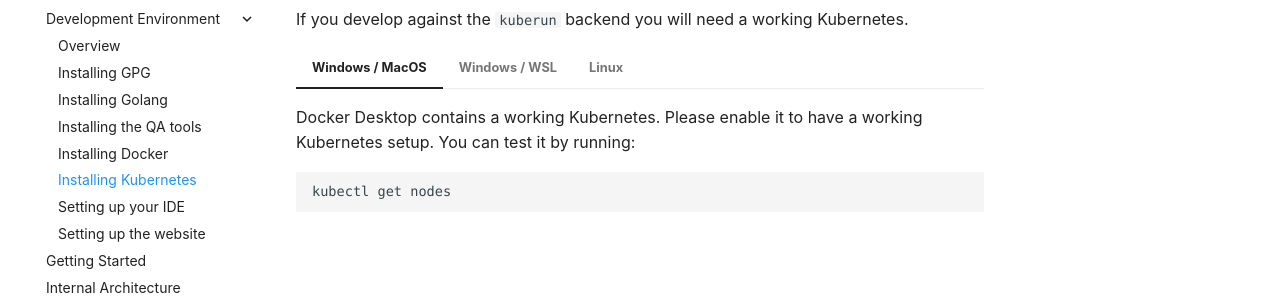
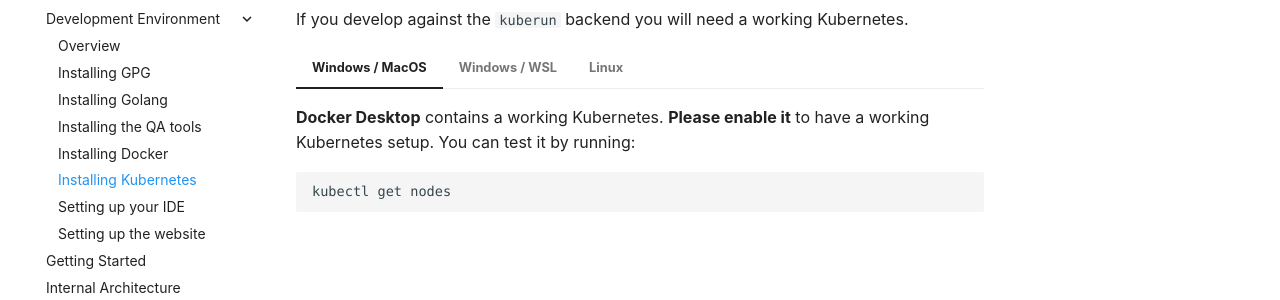
Before and after one commit to ContainerSSH/containerssh.github.io, an MkDocs documentation site: the page built from docs/development/devenv/kubernetes.md, in a window 1280 px wide. Shown: the part 221-521 px from the top of the page. Built offline with MkDocs 1.6.1 and Material for MkDocs 9.7.7, drawn with Linux system fonts in a browser that asks for light colours; comment, search, counter and statistics services are not loaded.

Commit message:
Better highlighting

````diff
--- a/docs/development/devenv/kubernetes.md
+++ b/docs/development/devenv/kubernetes.md
@@ -4,7 +4,7 @@
 
 === "Windows / MacOS"
 
-    Docker Desktop contains a working Kubernetes. Please enable it to have a working Kubernetes setup. You can test it by running:
+    **Docker Desktop** contains a working Kubernetes. **Please enable it** to have a working Kubernetes setup. You can test it by running:
 
     ```
     kubectl get nodes
@@ -12,7 +12,7 @@
 
 === "Windows / WSL"
 
-    For WSL we recommend setting up KinD (Kubernetes in Docker). Please read the [KinD guide](https://kind.sigs.k8s.io/docs/user/using-wsl2/) for getting it running.
+    For WSL we recommend setting up **KinD (Kubernetes in Docker)**. Please read the [KinD guide](https://kind.sigs.k8s.io/docs/user/using-wsl2/) for getting it running.
 
     Please create a cluster with the oldest [officially supported Kubernetes](https://kubernetes.io/docs/setup/release/version-skew-policy/) to test against:
 
@@ -24,7 +24,7 @@
 
 === "Linux"
 
-    We recommend using [KinD](https://kind.sigs.k8s.io/docs/user/quick-start/) (Kubernetes in Docker) as a reliable way to get a Kubernetes cluster running.
+    **We recommend using [KinD](https://kind.sigs.k8s.io/docs/user/quick-start/) (Kubernetes in Docker)** as a reliable way to get a Kubernetes cluster running.
 
     Please create a cluster with the oldest [officially supported Kubernetes](https://kubernetes.io/docs/setup/release/version-skew-policy/) to test against:
 
````
